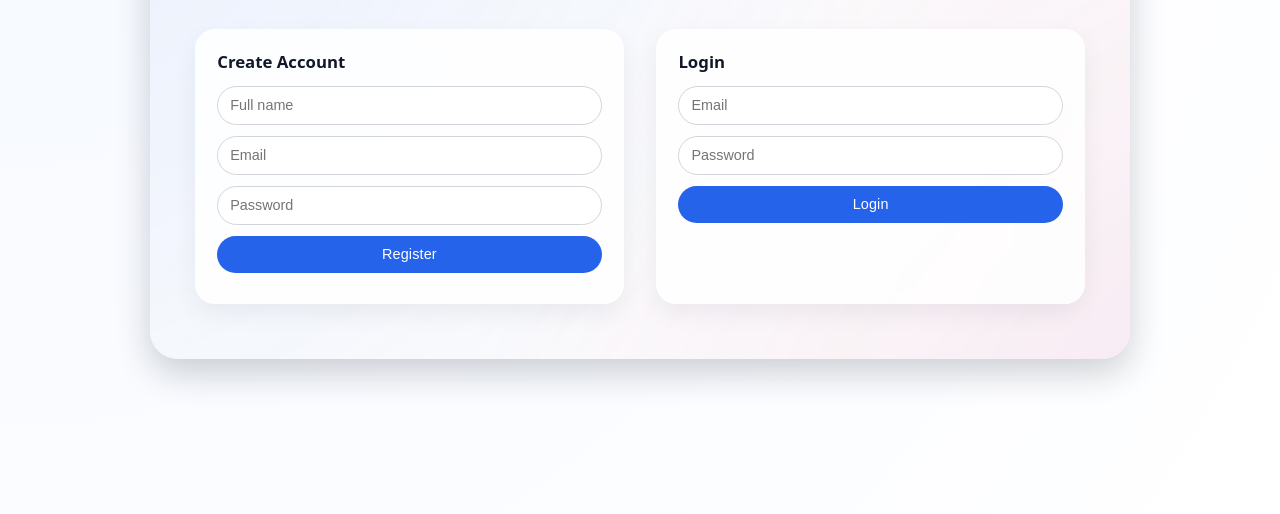
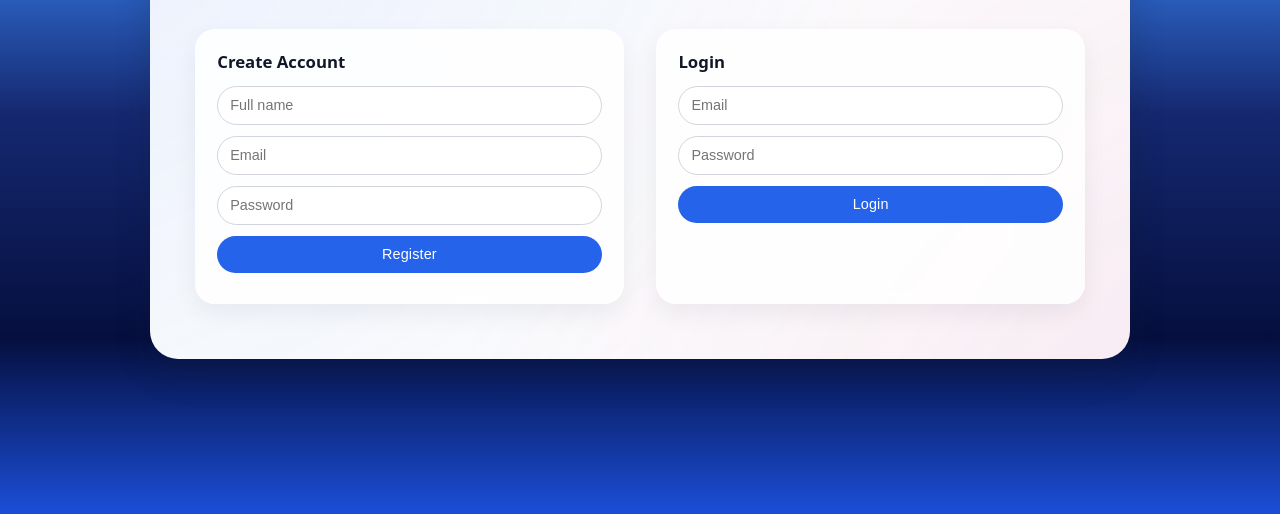
Before and after one commit to Abdullah-NasserAlb/SOFTWARE-Project-Part3-new, a plain HTML site: page index.html in a window 1280 px wide. Shown: the part 286-800 px from the top of the page. Drawn offline with Linux system fonts and the light colour scheme.

Commit message:
Update style.css

```diff
--- a/style.css
+++ b/style.css
@@ -31,7 +31,14 @@ body {
     "Segoe UI", sans-serif;
 
   /* almost white, very soft blue tint */
-  background: radial-gradient(circle at top left, #f5f9ff 0, #f9fbff 40%, #ffffff 100%);
+  background: linear-gradient(
+      180deg,
+      #D5E4FF 0%,   /* slightly darker light blue at the top */
+      #3C8CFF 22%,  /* stronger sky blue */
+      #15286F 50%,  /* dark rich blue in the middle */
+      #050F3F 78%,  /* very deep navy band */
+      #1B4ED8 100%  /* medium-dark blue at the bottom */
+    );
   color: var(--text-main);
 }
 
```
